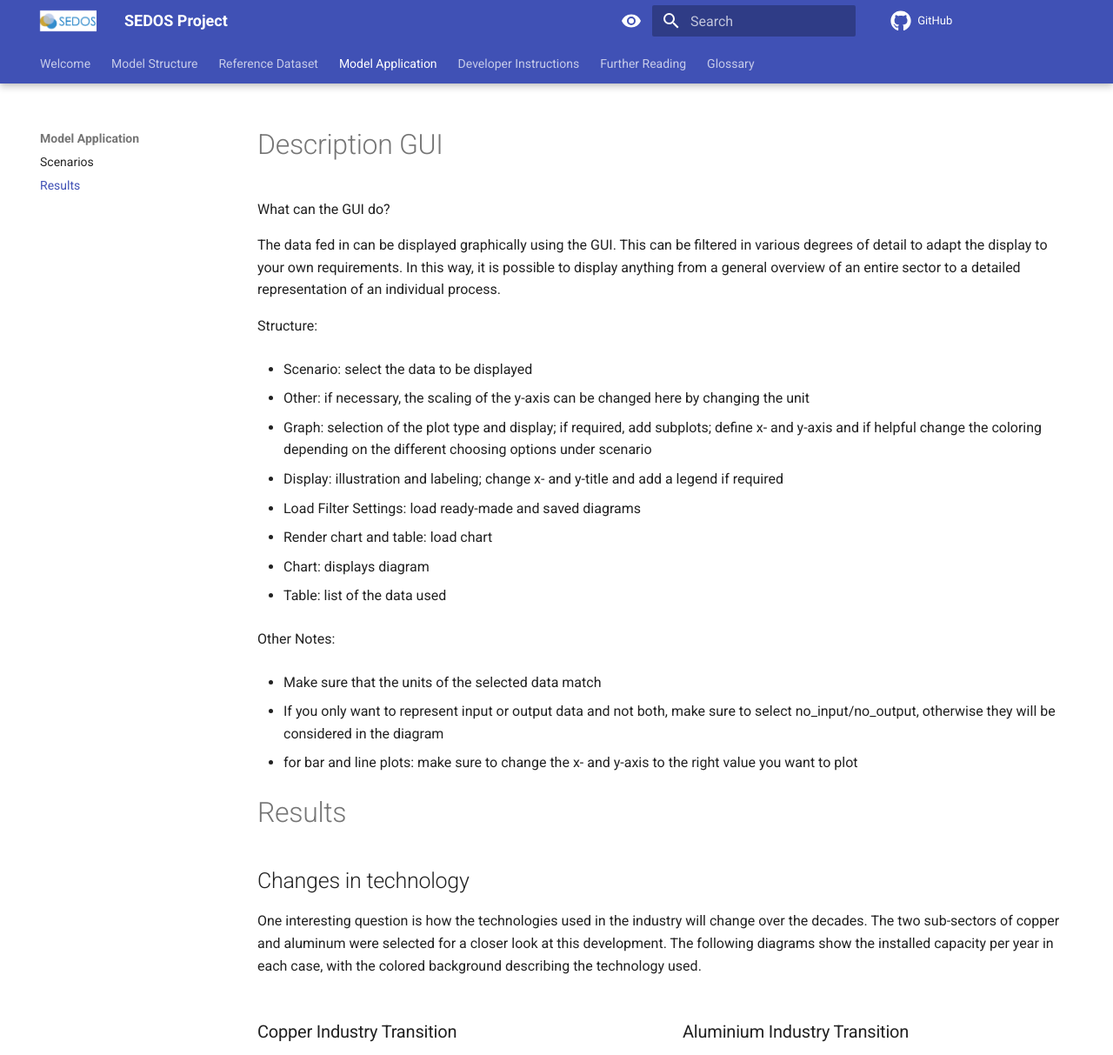
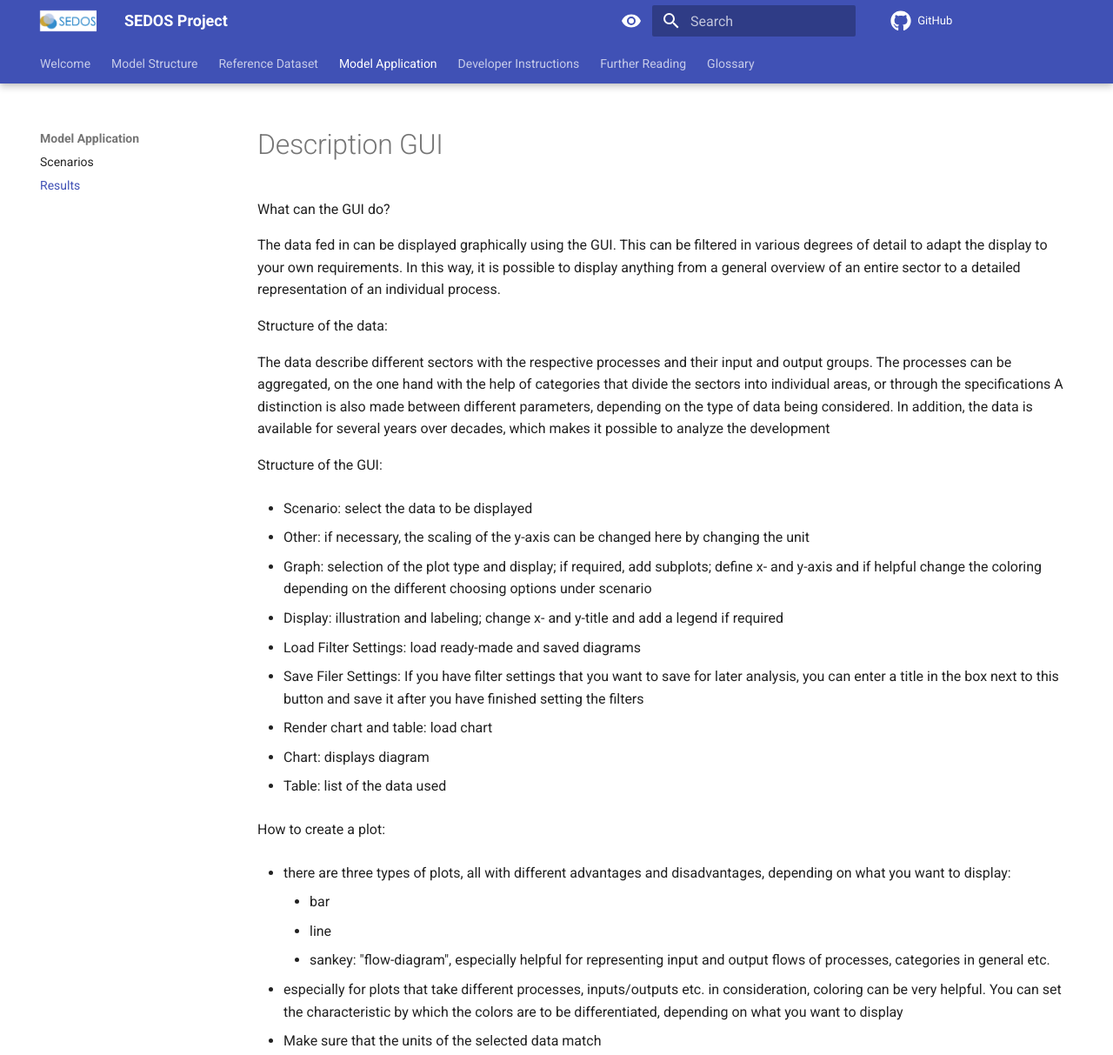
Before and after one commit to sedos-project/organization, an MkDocs documentation site: the page built from docs/visitor/model/results.md, in a window 1280 px wide and 1400 px high, cut to the strip 0-1213 px from the top of the window. Shown: the whole strip at 87% size. Built offline with MkDocs 1.6.1 and Material for MkDocs 9.7.7, drawn with Linux system fonts in a browser that asks for light colours; comment, search, counter and statistics services are not loaded.

Commit message:
Update description GUI

```diff
--- a/docs/visitor/model/results.md
+++ b/docs/visitor/model/results.md
@@ -6,8 +6,15 @@ The data fed in can be displayed graphically using the GUI.
 This can be filtered in various degrees of detail to adapt the display to your own requirements.
 In this way, it is possible to display anything from a general overview of an entire sector to a detailed representation of an individual process.
 
+Structure of the data:
 
-Structure:
+The data describe different sectors with the respective processes and their input and output groups.
+The processes can be aggregated, on the one hand with the help of categories that divide the sectors into individual areas, or through the specifications
+A distinction is also made between different parameters, depending on the type of data being considered.
+In addition, the data is available for several years over decades, which makes it possible to analyze the development
+
+
+Structure of the GUI:
 
 - Scenario: select the data to be displayed
 
@@ -19,13 +26,23 @@ Structure:
 
 - Load Filter Settings: load ready-made and saved diagrams
 
+- Save Filer Settings: If you have filter settings that you want to save for later analysis, you can enter a title in the box next to this button and save it after you have finished setting the filters
+
 - Render chart and table: load chart
 
 - Chart: displays diagram
 
 - Table: list of the data used
 
-Other Notes:
+How to create a plot:
+
+- there are three types of plots, all with different advantages and disadvantages, depending on what you want to display:
+    - bar
+    - line
+    - sankey: "flow-diagram", especially helpful for representing input and output flows of processes, categories in general etc.
+
+
+- especially for plots that take different processes, inputs/outputs etc. in consideration, coloring can be very helpful. You can set the characteristic by which the colors are to be differentiated, depending on what you want to display
 
 - Make sure that the units of the selected data match
 
```
